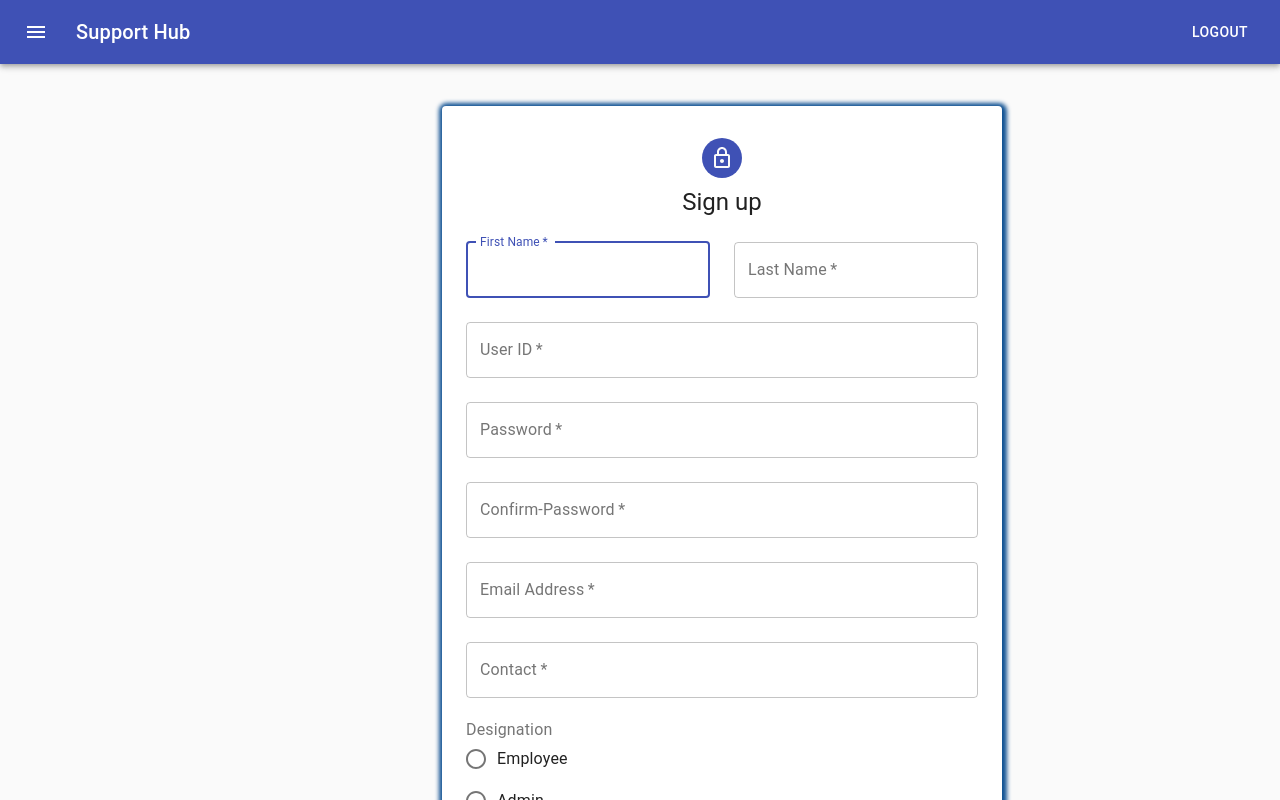
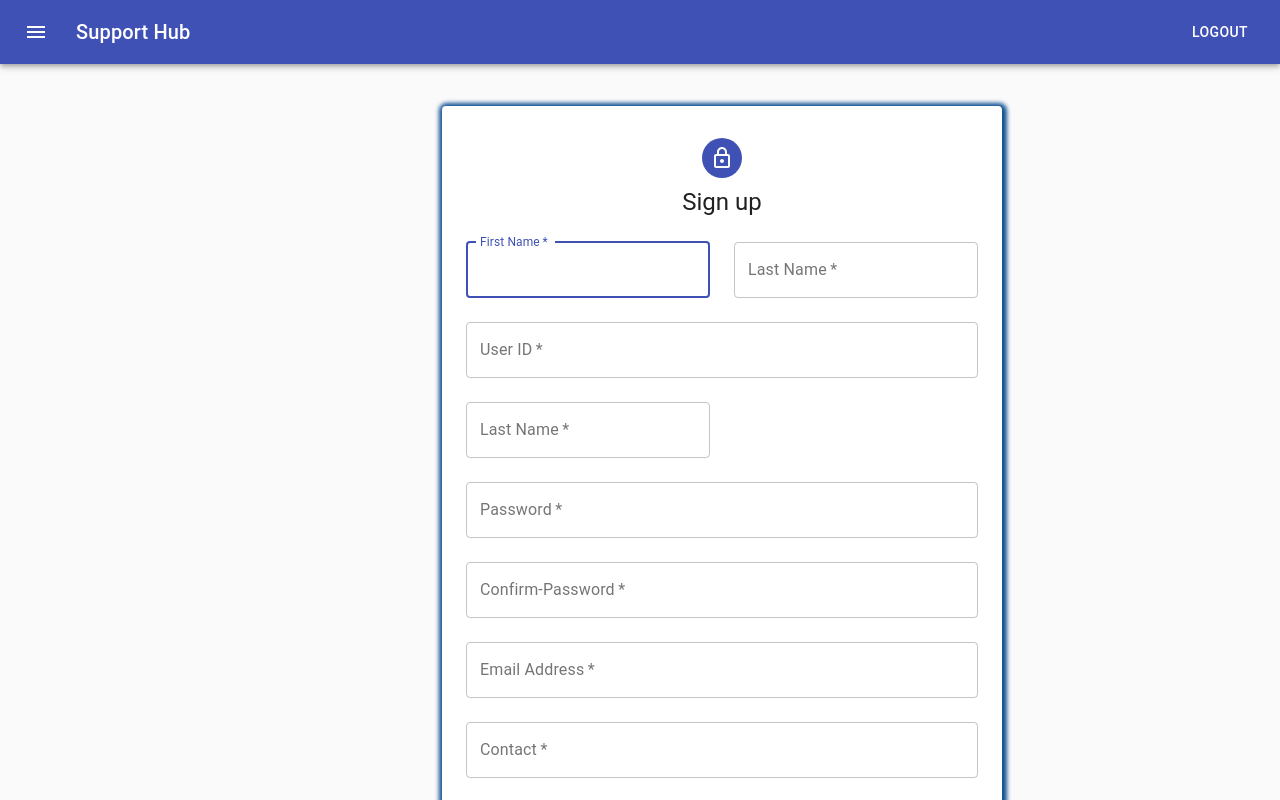
Before and after one commit to ignite-plus-2021/support_front, a React (Create React App) app: page /register in a window 1280 px wide. Shown: the top 800 px of the page. Built offline with nearby package versions, Linux system fonts and the light colour scheme.

Commit message:
Update SignUp.jsx

```diff
--- a/src/components/login/SignUp.jsx
+++ b/src/components/login/SignUp.jsx
@@ -132,6 +132,18 @@
               />
               </Grid>
 
+             <Grid item xs={12} sm={6}>
+              <TextField
+                variant="outlined"
+                required
+                fullWidth
+                id="lastName"
+                label="Last Name"
+                name="lastName"
+                autoComplete="lname"
+              />
+            </Grid>
+
 
               <Grid item xs={12}>
               <TextField
```
